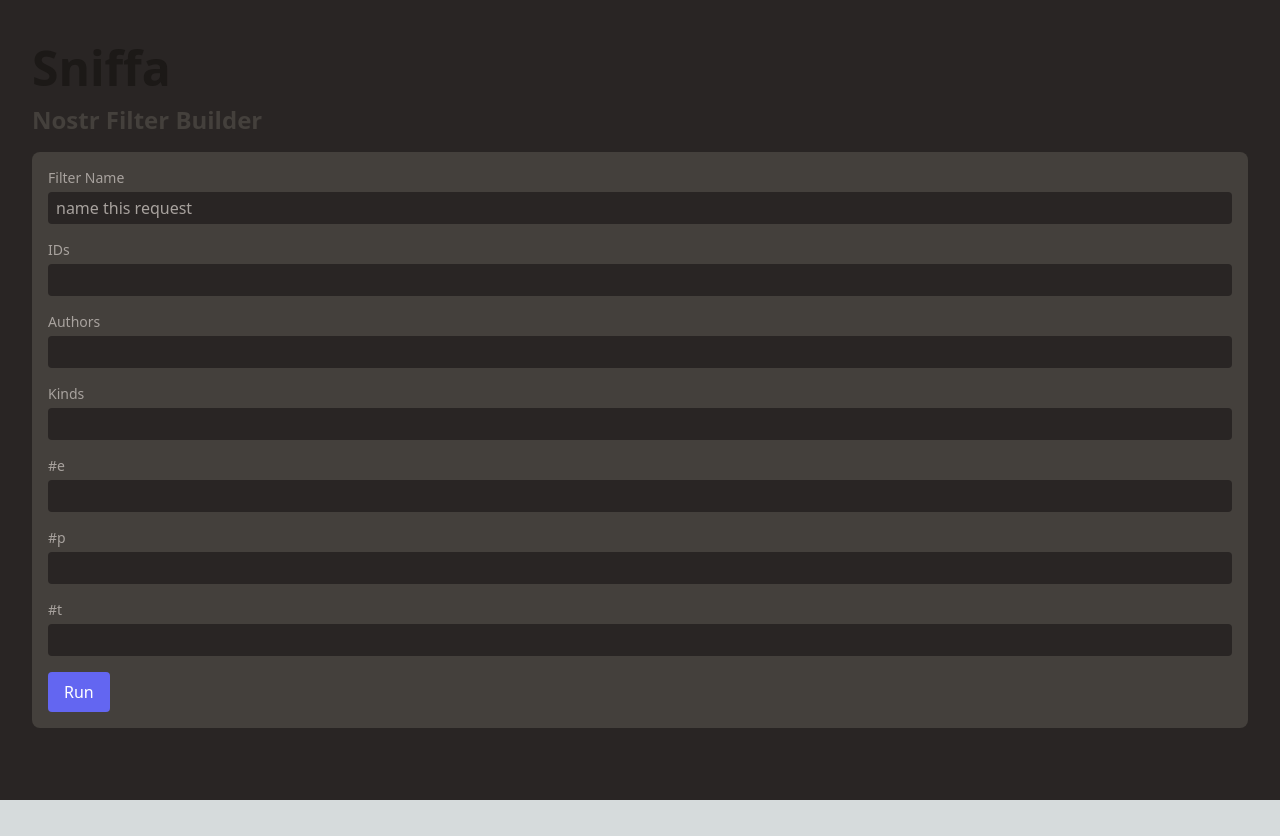
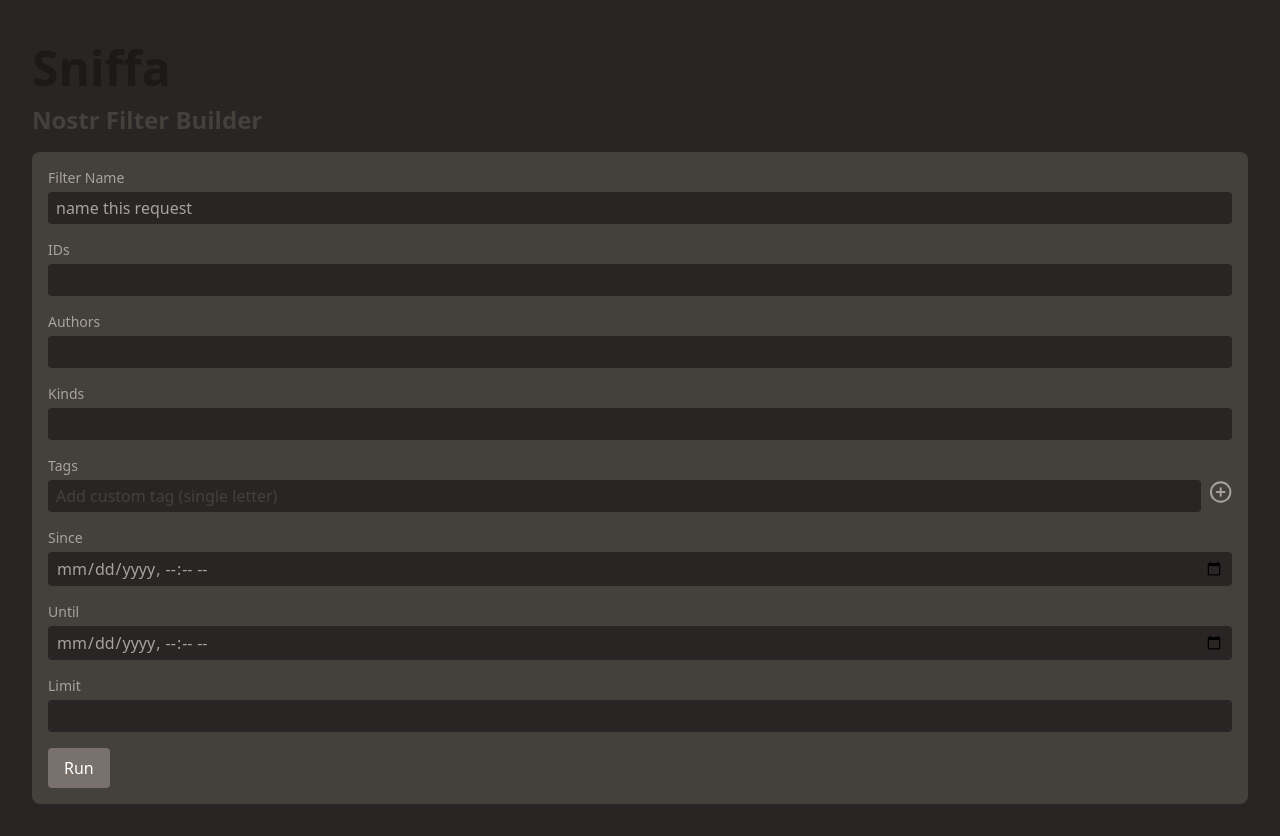
Before and after one commit to fanfares/sniffa, a Next.js app: page / in a window 1280 px wide. Both pictures are taken after a click on the button "Create New Request". Before the commit the page ends 800 px from the top, so only its background shows below. Built offline with nearby package versions, Linux system fonts and the light colour scheme.

Commit message:
tags, since, until, limit

```diff
--- /dev/null
+++ b/src/app/NumberField.tsx
@@ -0,0 +1,32 @@
+import React from 'react'
+
+interface NumberFieldProps {
+  label: string
+  value: number | undefined
+  onChange: (value: number | undefined) => void
+  min?: number
+  max?: number
+}
+
+function NumberField({ label, value, onChange, min, max }: NumberFieldProps) {
+  const handleChange = (e: React.ChangeEvent<HTMLInputElement>) => {
+    const newValue = e.target.value === '' ? undefined : parseInt(e.target.value, 10)
+    onChange(newValue)
+  }
+
+  return (
+    <div className="mb-4">
+      <label className="block text-sm font-medium text-stone-400 mb-1">{label}</label>
+      <input
+        className="bg-stone-800 text-stone-400 rounded px-2 py-1 w-full"
+        type="number"
+        value={value ?? ''}
+        onChange={handleChange}
+        min={min}
+        max={max}
+      />
+    </div>
+  )
+}
+
+export default NumberField
--- a/src/app/RequestForm.tsx
+++ b/src/app/RequestForm.tsx
@@ -1,6 +1,9 @@
-import React from 'react'
+import React, { useState } from 'react'
 import StringField from './StringField'
+import NumberField from './NumberField'
+import TimestampField from './TimestampField'
 import { Request, useRequestStore } from './useRequestStore'
+import { PlusCircle } from 'lucide-react'
 
 interface RequestFormProps {
   request: Request
@@ -8,14 +11,26 @@ interface RequestFormProps {
 
 function RequestForm({ request }: RequestFormProps) {
   const updateRequest = useRequestStore((state) => state.updateRequest)
+  const [newTag, setNewTag] = useState('')
 
-  const handleChange = (field: keyof Request['filter'], values: string[]) => {
-    updateRequest(request.id, { filter: { ...request.filter, [field]: values } })
+  const handleChange = (field: keyof Request['filter'], value: string[] | number | undefined) => {
+    updateRequest(request.id, { filter: { ...request.filter, [field]: value } })
   }
 
   const handleNameChange = (e: React.ChangeEvent<HTMLInputElement>) => {
     updateRequest(request.id, { name: e.target.value })
   }
+
+  const handleAddTag = () => {
+    if (newTag && newTag.length === 1 && /^[a-zA-Z]$/.test(newTag)) {
+      updateRequest(request.id, { filter: { ...request.filter, [newTag]: [] } })
+      setNewTag('')
+    }
+  }
+
+  const customTags = Object.entries(request.filter).filter(
+    ([key]) => key.length === 1 && /^[a-zA-Z]$/.test(key)
+  )
 
   return (
     <div className="bg-stone-700 p-4 rounded-lg">
@@ -27,13 +42,56 @@ function RequestForm({ request }: RequestFormProps) {
         onChange={handleNameChange}
         placeholder="Looking for memes"
       />
-      <StringField label="IDs" values={request.filter.ids} onChange={(values) => handleChange('ids', values)} />
-      <StringField label="Authors" values={request.filter.authors} onChange={(values) => handleChange('authors', values)} />
-      <StringField label="Kinds" values={request.filter.kinds} onChange={(values) => handleChange('kinds', values)} />
-      <StringField label="#e" values={request.filter['#e']} onChange={(values) => handleChange('#e', values)} />
-      <StringField label="#p" values={request.filter['#p']} onChange={(values) => handleChange('#p', values)} />
-      <StringField label="#t" values={request.filter['#t']} onChange={(values) => handleChange('#t', values)} />
-      <button className="bg-indigo-500 text-white px-4 py-2 rounded hover:bg-indigo-600">
+      <StringField label="IDs" values={request.filter.ids as string[]} onChange={(values) => handleChange('ids', values)} />
+      <StringField label="Authors" values={request.filter.authors as string[]} onChange={(values) => handleChange('authors', values)} />
+      <StringField label="Kinds" values={request.filter.kinds as string[]} onChange={(values) => handleChange('kinds', values)} />
+
+      {customTags.map(([tag, values]) => (
+        <StringField
+          key={tag}
+          label={`#${tag}`}
+          values={values as string[]}
+          onChange={(values) => handleChange(tag, values)}
+        />
+      ))}
+
+      <div className="mb-4">
+        <label className="block text-sm font-medium text-stone-400 mb-1">Tags</label>
+        <div className="flex">
+          <input
+            className="bg-stone-800 text-stone-400 rounded px-2 py-1 w-full mr-2 placeholder-stone-700"
+            type="text"
+            value={newTag}
+            onChange={(e) => setNewTag(e.target.value)}
+            placeholder="Add custom tag (single letter)"
+            maxLength={1}
+          />
+          <PlusCircle
+            className="cursor-pointer text-stone-400"
+            size={24}
+            onClick={handleAddTag}
+          />
+        </div>
+      </div>
+
+      <TimestampField
+        label="Since"
+        value={request.filter.since as number | undefined}
+        onChange={(value) => handleChange('since', value)}
+      />
+      <TimestampField
+        label="Until"
+        value={request.filter.until as number | undefined}
+        onChange={(value) => handleChange('until', value)}
+      />
+      <NumberField
+        label="Limit"
+        value={request.filter.limit as number | undefined}
+        onChange={(value) => handleChange('limit', value)}
+        min={1}
+      />
+
+      <button className="bg-stone-500 text-white px-4 py-2 rounded hover:bg-stone-600">
         Run
       </button>
     </div>
--- /dev/null
+++ b/src/app/TimestampField.tsx
@@ -0,0 +1,35 @@
+import React from 'react'
+
+interface TimestampFieldProps {
+  label: string
+  value: number | undefined
+  onChange: (value: number | undefined) => void
+}
+
+function TimestampField({ label, value, onChange }: TimestampFieldProps) {
+  const handleChange = (e: React.ChangeEvent<HTMLInputElement>) => {
+    const date = e.target.value ? new Date(e.target.value) : undefined
+    const timestamp = date ? Math.floor(date.getTime() / 1000) : undefined
+    onChange(timestamp)
+  }
+
+  const formatDate = (timestamp: number | undefined) => {
+    if (!timestamp) return ''
+    const date = new Date(timestamp * 1000)
+    return date.toISOString().slice(0, 16) // Format: YYYY-MM-DDTHH:mm
+  }
+
+  return (
+    <div className="mb-4">
+      <label className="block text-sm font-medium text-stone-400 mb-1">{label}</label>
+      <input
+        className="bg-stone-800 text-stone-400 rounded px-2 py-1 w-full"
+        type="datetime-local"
+        value={formatDate(value)}
+        onChange={handleChange}
+      />
+    </div>
+  )
+}
+
+export default TimestampField
--- a/src/app/useRequestStore.ts
+++ b/src/app/useRequestStore.ts
@@ -6,9 +6,7 @@ export type Filter = {
   ids: string[]
   authors: string[]
   kinds: string[]
-  "#e": string[]
-  "#p": string[]
-  "#t": string[]
+  [key: string]: string[] | number | undefined
   since?: number
   until?: number
   limit?: number
@@ -43,7 +41,7 @@ export const useRequestStore = create<RequestStore>()(
             [id]: {
               id,
               name,
-              filter: { ids: [], authors: [], kinds: [], "#e": [], "#p": [], "#t": [] },
+              filter: { ids: [], authors: [], kinds: [] },
               createdAt: Date.now(),
             },
           },
```
